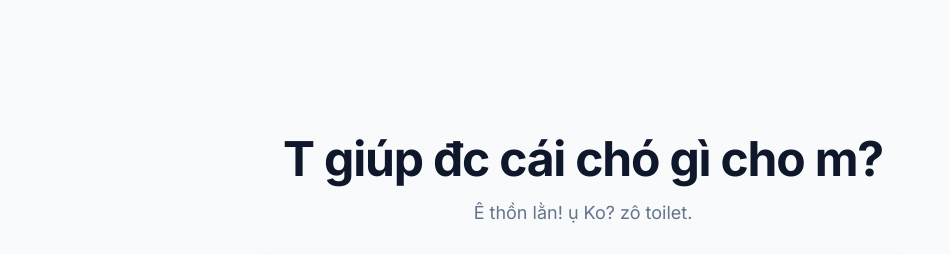
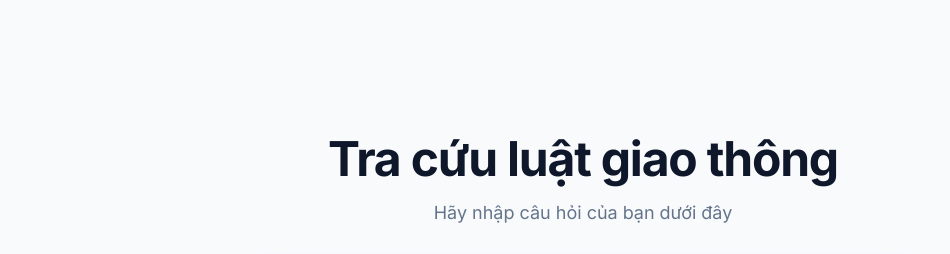
Before and after one commit to IzukiNo/pylaw-frontend, a plain HTML site: page index.html in a window 1280 px wide. Shown: the part 66-320 px from the top of the page, without its empty margins (57-1007 px from the left). Drawn offline with nearby package versions, Linux system fonts and the light colour scheme.

Commit message:
Updates UI text for clarity and professionalism
Replaces informal and unclear header and description with
clear, formal instructions to improve user understanding
and align with the application's purpose.

```diff
--- a/index.html
+++ b/index.html
@@ -70,8 +70,8 @@
     <div id="search-section" class="w-full max-w-2xl mx-auto transition-all duration-500">
 
       <div id="search-header" class="text-center mb-8 transition-opacity duration-300">
-        <h1 class="text-4xl sm:text-5xl font-bold mb-4 tracking-tight">T giúp đc cái chó gì cho m?</h1>
-        <p class="text-textMuted text-lg">Ê thồn lằn! ụ Ko? zô toilet.</p>
+        <h1 class="text-4xl sm:text-5xl font-bold mb-4 tracking-tight">Tra cứu luật giao thông</h1>
+        <p class="text-textMuted text-lg">Hãy nhập câu hỏi của bạn dưới đây</p>
       </div>
 
       <div class="relative group z-20">
```
